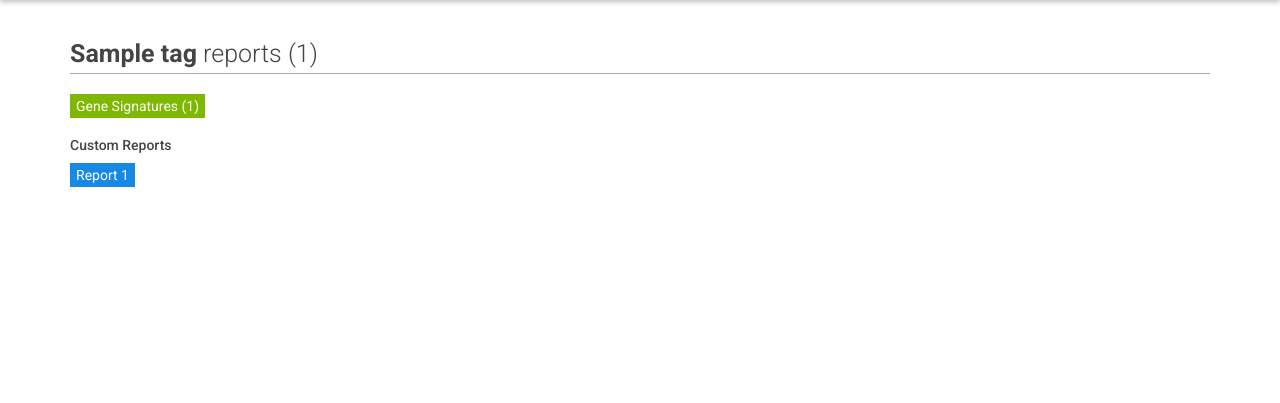
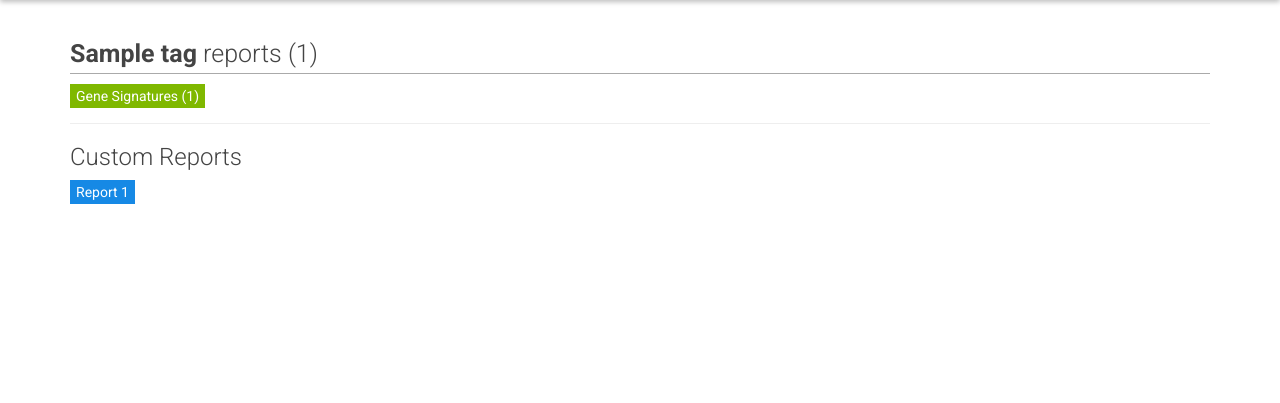
Before and after one commit to MaayanLab/gen3va, a Python web app: template gen3va/templates/pages/reports-for-tag.html in a window 1280 px wide. Shown: the part 64-467 px from the top of the page. Run offline with Jinja, Linux system fonts and the light colour scheme; the template is opened without the code that fills it: most values are stand-ins (such as "Sample title", 1, 10 or a date in 2020); style sheets or scripts are compiled from the project's sources; some libraries are stand-ins or nearby versions.

Commit message:
Restyling reports for tag page

```diff
--- a/gen3va/static/style/pages.css
+++ b/gen3va/static/style/pages.css
@@ -84,11 +84,12 @@
 #index-page #bio-categories-wrapper #bio-categories .bio-category-column .bio-category ul li p.highlight a:hover {
   text-decoration: none;
 }
-#reports-for-tag-page .signatures-and-approved-report {
-  margin-top: 20px;
+#reports-for-tag-page .signatures-and-approved-report div {
+  margin-top: 10px;
 }
 #reports-for-tag-page .custom-reports {
-  margin-top: 20px;
+  border-top: 1px solid #eeeeee;
+  margin-top: 15px;
 }
 @media (max-width: 992px) {
   #index-page .bio-category-column {
--- a/gen3va/static/style/pages.less
+++ b/gen3va/static/style/pages.less
@@ -86,10 +86,13 @@
 
 #reports-for-tag-page {
   .signatures-and-approved-report {
-    margin-top: 20px;
+    div {
+      margin-top: 10px;
+    }
   }
   .custom-reports {
-    margin-top: 20px;
+    border-top: 1px solid @color-gray-light;
+    margin-top: 15px;
   }
 }
 
--- a/gen3va/templates/pages/reports-for-tag.html
+++ b/gen3va/templates/pages/reports-for-tag.html
@@ -10,15 +10,23 @@
         <h1><strong>{{ tag.name }}</strong> reports ({{ report_count }})</h1>
 
         <div class='signatures-and-approved-report'>
-            <a class='btn btn-info' href='{{ config.TAG_URL }}/{{ tag.name }}'>Gene Signatures ({{ tag.gene_signatures|length }})</a>
             {% if tag.approved_report %}
-                <a class='btn btn-primary' href='{{ config.REPORT_URL }}/approved/{{ tag.name }}'>Approved Report</a>
+                <div class='section'>
+                    <a class='btn btn-primary' href='{{ config.REPORT_URL }}/approved/{{ tag.name }}'>
+                        Approved Report
+                    </a>
+                </div>
             {% endif %}
+            <div class='section'>
+                <a class='btn btn-info' href='{{ config.TAG_URL }}/{{ tag.name }}'>
+                    Gene Signatures ({{ tag.gene_signatures|length }})
+                </a>
+            </div>
         </div>
 
         {% if tag.custom_reports|length > 0 %}
             <div class='custom-reports'>
-                <h5>Custom Reports</h5>
+                <h3>Custom Reports</h3>
                 <ul class='list-unstyled'>
                     {% for report in tag.custom_reports %}
                         <li>
```
